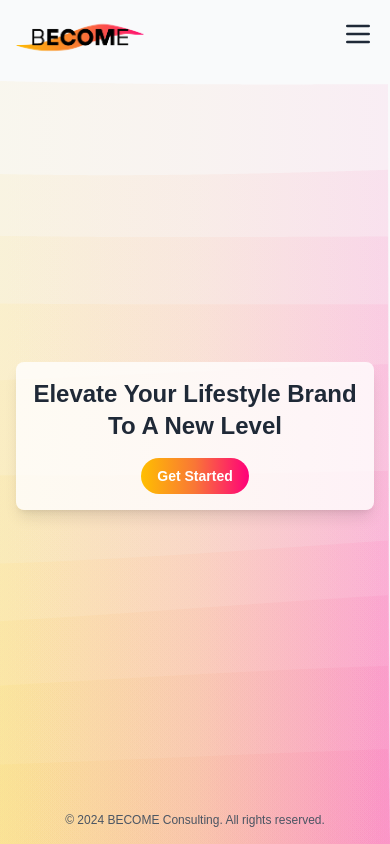
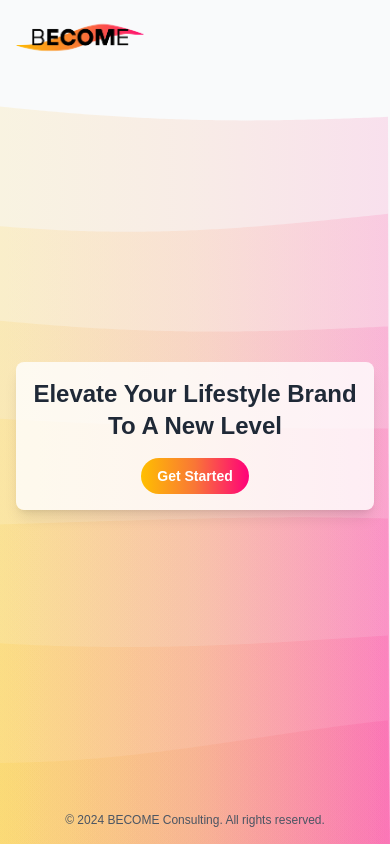
Before and after one commit to MosesCommitsFraud/become-frontend, a Next.js app: page / in a window 390 px wide. Built offline with nearby package versions, Linux system fonts and the light colour scheme.

Commit message:
Landing Page first look fix for mobile pt.2

```diff
--- a/app/page.tsx
+++ b/app/page.tsx
@@ -1,12 +1,11 @@
 'use client';
 
-import { useState, useEffect, useRef } from 'react';
+import { useEffect, useRef } from 'react';
 import Image from 'next/image';
 import Link from 'next/link';
 import logo from './Logo.png';
 
 export default function LandingPageComponent() {
-  const [menuOpen, setMenuOpen] = useState(false); // State to manage menu visibility
   const canvasRef = useRef<HTMLCanvasElement>(null);
 
   useEffect(() => {
@@ -16,13 +15,20 @@ export default function LandingPageComponent() {
     const ctx = canvas.getContext('2d');
     if (!ctx) return;
 
-    canvas.width = window.innerWidth;
-    canvas.height = window.innerHeight;
+    const handleResize = () => {
+      const scale = window.devicePixelRatio || 1;
 
-    const waves = Array.from({ length: 10 }, (_, i) => ({
-      y: canvas.height * ((i + 1) / 11),
-      length: 0.002,
-      amplitude: 15 + Math.random() * 5,
+      canvas.width = window.innerWidth * scale;
+      canvas.height = window.innerHeight * scale;
+      ctx.scale(scale, scale);
+    };
+
+    handleResize();
+
+    const waves = Array.from({ length: 7 }, (_, i) => ({
+      y: canvas.height * ((i + 1) / 8),
+      length: 0.005,  // Adjust wave length for smoother curves
+      amplitude: 10 + Math.random() * 10, // Lower amplitude for smoother appearance on mobile
       speed: 0.0002 + Math.random() * 0.0001,
       offset: Math.random() * Math.PI * 2,
     }));
@@ -32,33 +38,34 @@ export default function LandingPageComponent() {
     let animationFrameId: number;
 
     const animate = (time: number) => {
-      ctx.clearRect(0, 0, canvas.width, canvas.height);
+      ctx.clearRect(0, 0, canvas.width / window.devicePixelRatio, canvas.height / window.devicePixelRatio);
 
       waves.forEach((wave) => {
         ctx.beginPath();
-        ctx.moveTo(0, wave.y);
+        ctx.moveTo(0, wave.y / window.devicePixelRatio);
 
-        for (let x = 0; x < canvas.width; x += 2) {
+        for (let x = 0; x < canvas.width / window.devicePixelRatio; x += 4) {
           const dx = x * wave.length;
           let dy = Math.sin(dx + time * wave.speed + wave.offset) * wave.amplitude;
 
           // Add a secondary wave for more complex movement
-          dy += Math.sin(dx * 2 + time * wave.speed * 1.5) * wave.amplitude * 0.5;
+          dy += Math.sin(dx * 1.5 + time * wave.speed * 0.8) * wave.amplitude * 0.4;
 
-          ctx.lineTo(x, wave.y + dy);
+          ctx.lineTo(x, wave.y / window.devicePixelRatio + dy);
         }
 
-        ctx.lineTo(canvas.width, canvas.height);
-        ctx.lineTo(0, canvas.height);
+        ctx.lineTo(canvas.width / window.devicePixelRatio, canvas.height / window.devicePixelRatio);
+        ctx.lineTo(0, canvas.height / window.devicePixelRatio);
         ctx.closePath();
 
-        const gradient = ctx.createLinearGradient(0, 0, canvas.width, 0);
+        // Improved gradient
+        const gradient = ctx.createLinearGradient(0, 0, canvas.width / window.devicePixelRatio, 0);
         gradientColors.forEach((color, i) => {
           gradient.addColorStop(i / (gradientColors.length - 1), color);
         });
 
         ctx.fillStyle = gradient;
-        ctx.globalAlpha = 0.05; // Make the waves very subtle
+        ctx.globalAlpha = 0.1; // Increased visibility for the gradient
         ctx.fill();
       });
 
@@ -66,14 +73,6 @@ export default function LandingPageComponent() {
     };
 
     animate(0);
-
-    const handleResize = () => {
-      canvas.width = window.innerWidth;
-      canvas.height = window.innerHeight;
-      waves.forEach((wave, index) => {
-        wave.y = canvas.height * ((index + 1) / 6);
-      });
-    };
 
     window.addEventListener('resize', handleResize);
 
@@ -97,32 +96,6 @@ export default function LandingPageComponent() {
                 height={800}
             />
           </div>
-
-          {/* Hamburger Menu Icon for Mobile */}
-          <div className="md:hidden">
-            <button
-                onClick={() => setMenuOpen(!menuOpen)}
-                className="text-gray-800 focus:outline-none"
-            >
-              {/* Hamburger Icon */}
-              <svg
-                  className="w-8 h-8"
-                  fill="none"
-                  stroke="currentColor"
-                  viewBox="0 0 24 24"
-                  xmlns="http://www.w3.org/2000/svg"
-              >
-                <path
-                    strokeLinecap="round"
-                    strokeLinejoin="round"
-                    strokeWidth="2"
-                    d="M4 6h16M4 12h16M4 18h16"
-                ></path>
-              </svg>
-            </button>
-          </div>
-
-          {/* Navigation Menu for larger screens */}
           <nav className="hidden md:flex space-x-4">
             <ul className="flex space-x-4">
               {['Home', 'Mission', 'Team', 'Impressum', 'Contact'].map((item) => (
@@ -135,21 +108,6 @@ export default function LandingPageComponent() {
               ))}
             </ul>
           </nav>
-
-          {/* Mobile Navigation Dropdown */}
-          {menuOpen && (
-              <nav className="absolute top-16 right-4 bg-white shadow-lg rounded-lg p-4 md:hidden">
-                <ul className="flex flex-col space-y-4">
-                  {['Home', 'Mission', 'Team', 'Impressum', 'Contact'].map((item) => (
-                      <li key={item}>
-                        <Link href={`#${item.toLowerCase()}`} className="text-gray-800 block" onClick={() => setMenuOpen(false)}>
-                          {item}
-                        </Link>
-                      </li>
-                  ))}
-                </ul>
-              </nav>
-          )}
         </header>
 
         <main className="relative z-10 flex-grow flex items-center justify-center px-4">
```
